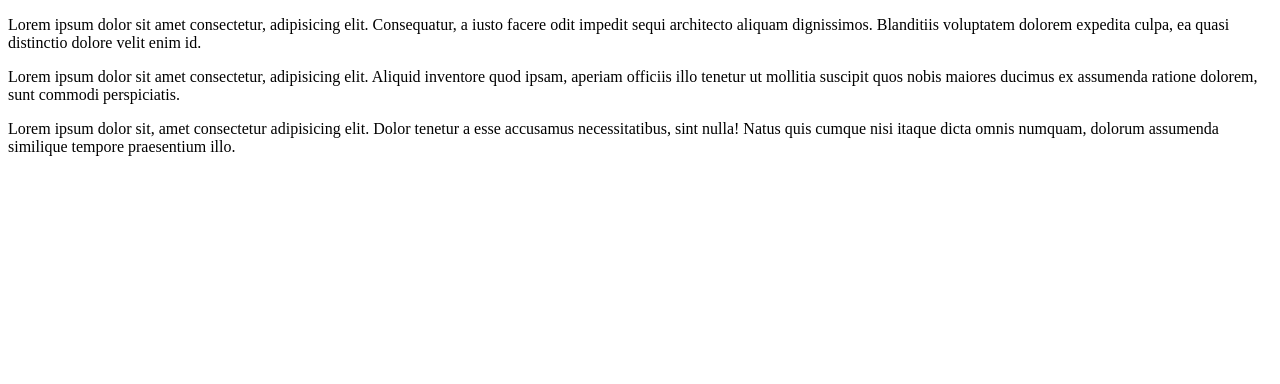
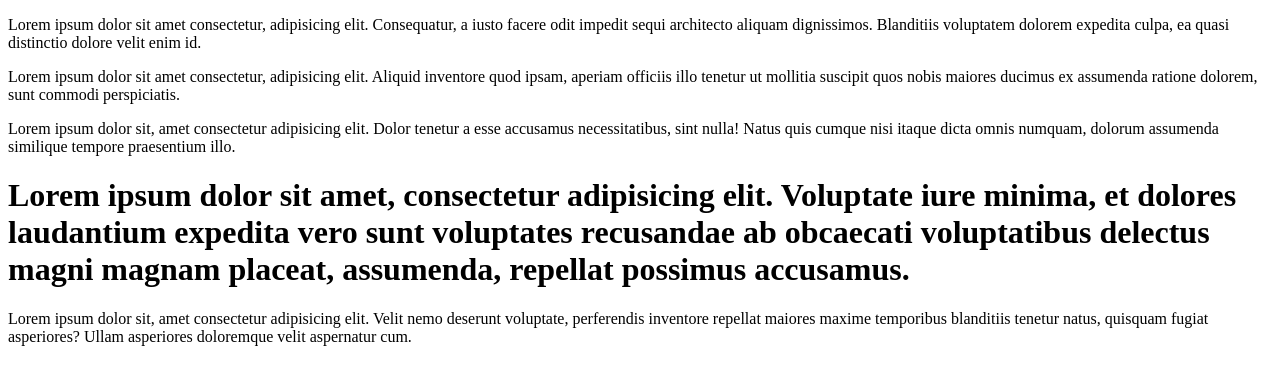
Before and after one commit to SnaxKillau/Test, a plain HTML site: page index.html in a window 1280 px wide. Drawn offline with Linux system fonts and the light colour scheme.

Commit message:
Committing changes before rebase

```diff
--- a/index.html
+++ b/index.html
@@ -9,5 +9,11 @@
     <p>Lorem ipsum dolor sit amet consectetur, adipisicing elit. Consequatur, a iusto facere odit impedit sequi architecto aliquam dignissimos. Blanditiis voluptatem dolorem expedita culpa, ea quasi distinctio dolore velit enim id.</p>
     <p>Lorem ipsum dolor sit amet consectetur, adipisicing elit. Aliquid inventore quod ipsam, aperiam officiis illo tenetur ut mollitia suscipit quos nobis maiores ducimus ex assumenda ratione dolorem, sunt commodi perspiciatis.</p>
     <p>Lorem ipsum dolor sit, amet consectetur adipisicing elit. Dolor tenetur a esse accusamus necessitatibus, sint nulla! Natus quis cumque nisi itaque dicta omnis numquam, dolorum assumenda similique tempore praesentium illo.</p>
+    <h1>
+        Lorem ipsum dolor sit amet, consectetur adipisicing elit. Voluptate iure minima, et dolores laudantium expedita vero sunt voluptates recusandae ab obcaecati voluptatibus delectus magni magnam placeat, assumenda, repellat possimus accusamus.
+    </h1>
+    <p>
+        Lorem ipsum dolor sit, amet consectetur adipisicing elit. Velit nemo deserunt voluptate, perferendis inventore repellat maiores maxime temporibus blanditiis tenetur natus, quisquam fugiat asperiores? Ullam asperiores doloremque velit aspernatur cum.
+    </p>
 </body>
 </html>
```
